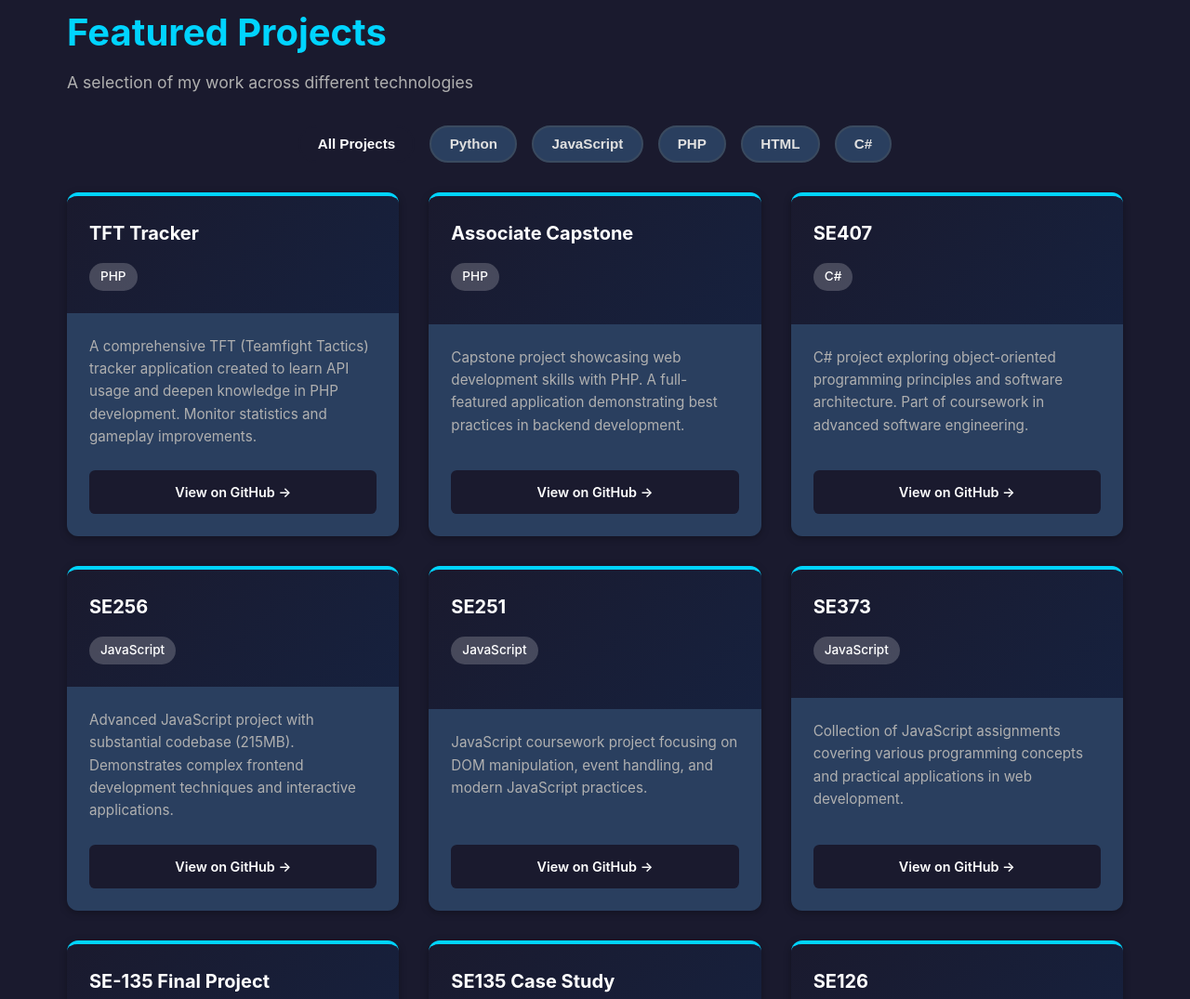
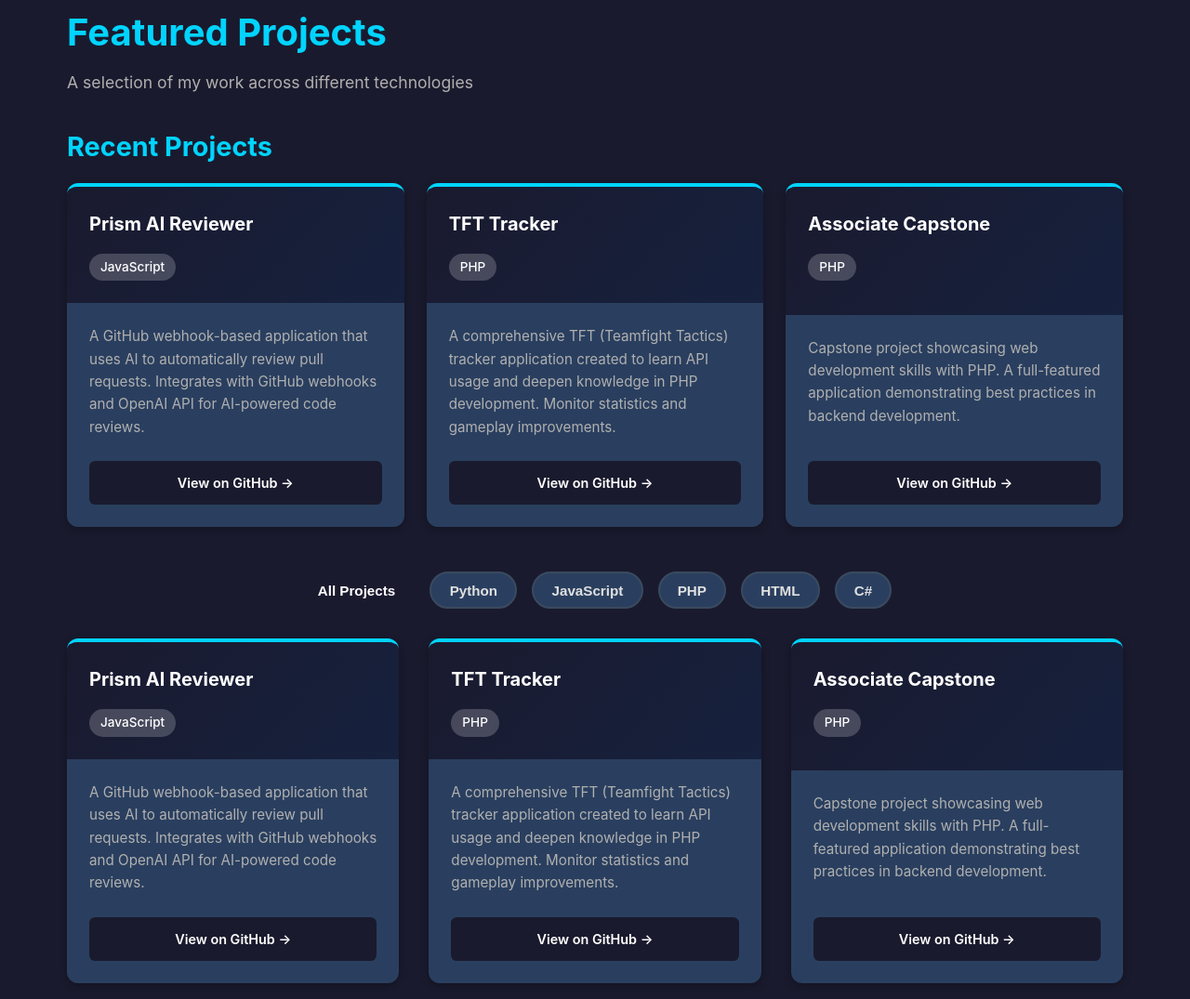
Before and after one commit to Arochio/arochio.github.io, a plain HTML site: page index.html in a window 1280 px wide. Shown: the part 1327-2402 px from the top of the page at 93% size. Drawn offline with Linux system fonts and the light colour scheme.

Commit message:
updated project list

```diff
--- a/index.html
+++ b/index.html
@@ -93,6 +93,12 @@
             <h2>Featured Projects</h2>
             <p class="section-subtitle">A selection of my work across different technologies</p>
 
+            <div class="recent-projects">
+                <h3>Recent Projects</h3>
+                <div class="recent-grid" id="recentGrid">
+                </div>
+            </div>
+
             <div class="filter-buttons">
                 <button class="filter-btn active" data-filter="all">All Projects</button>
                 <button class="filter-btn" data-filter="Python">Python</button>
--- a/script.js
+++ b/script.js
@@ -1,5 +1,11 @@
 // Project data
 const projects = [
+    {
+        name: 'Prism AI Reviewer',
+        language: 'JavaScript',
+        description: 'A GitHub webhook-based application that uses AI to automatically review pull requests. Integrates with GitHub webhooks and OpenAI API for AI-powered code reviews.',
+        url: 'https://github.com/Arochio/prism-ai-reviewer'
+    },
     {
         name: 'TFT Tracker',
         language: 'PHP',
@@ -108,6 +114,34 @@ function renderProjects(filter = 'all') {
     });
 }
 
+// Render recent projects
+function renderRecentProjects() {
+    const grid = document.getElementById('recentGrid');
+    grid.innerHTML = '';
+
+    const recent = projects.slice(0, 3);
+
+    recent.forEach(project => {
+        const card = document.createElement('div');
+        card.className = 'project-card';
+        card.innerHTML = `
+                    <div class="project-header">
+                        <div class="project-name">${project.name}</div>
+                        <span class="project-language">${project.language}</span>
+                    </div>
+                    <div class="project-description">
+                        ${project.description}
+                    </div>
+                    <div class="project-footer">
+                        <div class="project-link">
+                            <a href="${project.url}" target="_blank" rel="noopener noreferrer">View on GitHub →</a>
+                        </div>
+                    </div>
+                `;
+        grid.appendChild(card);
+    });
+}
+
 // Filter functionality
 document.querySelectorAll('.filter-btn').forEach(btn => {
     btn.addEventListener('click', function () {
@@ -118,6 +152,7 @@ document.querySelectorAll('.filter-btn').forEach(btn => {
 });
 
 // Initial render
+renderRecentProjects();
 renderProjects();
 
 // Smooth scrolling for navigation
--- a/style.css
+++ b/style.css
@@ -196,6 +196,28 @@ nav a:hover {
 }
 
 /* Projects Section */
+.recent-projects {
+    margin-bottom: 3rem;
+}
+
+.recent-projects h3 {
+    font-size: 1.8rem;
+    margin-bottom: 1rem;
+    color: var(--accent-bright);
+}
+
+.recent-grid {
+    display: grid;
+    grid-template-columns: repeat(3, 1fr);
+    gap: 1.5rem;
+}
+
+@media (max-width: 768px) {
+    .recent-grid {
+        grid-template-columns: 1fr;
+    }
+}
+
 .projects-grid {
     display: grid;
     grid-template-columns: repeat(auto-fill, minmax(300px, 1fr));
```
